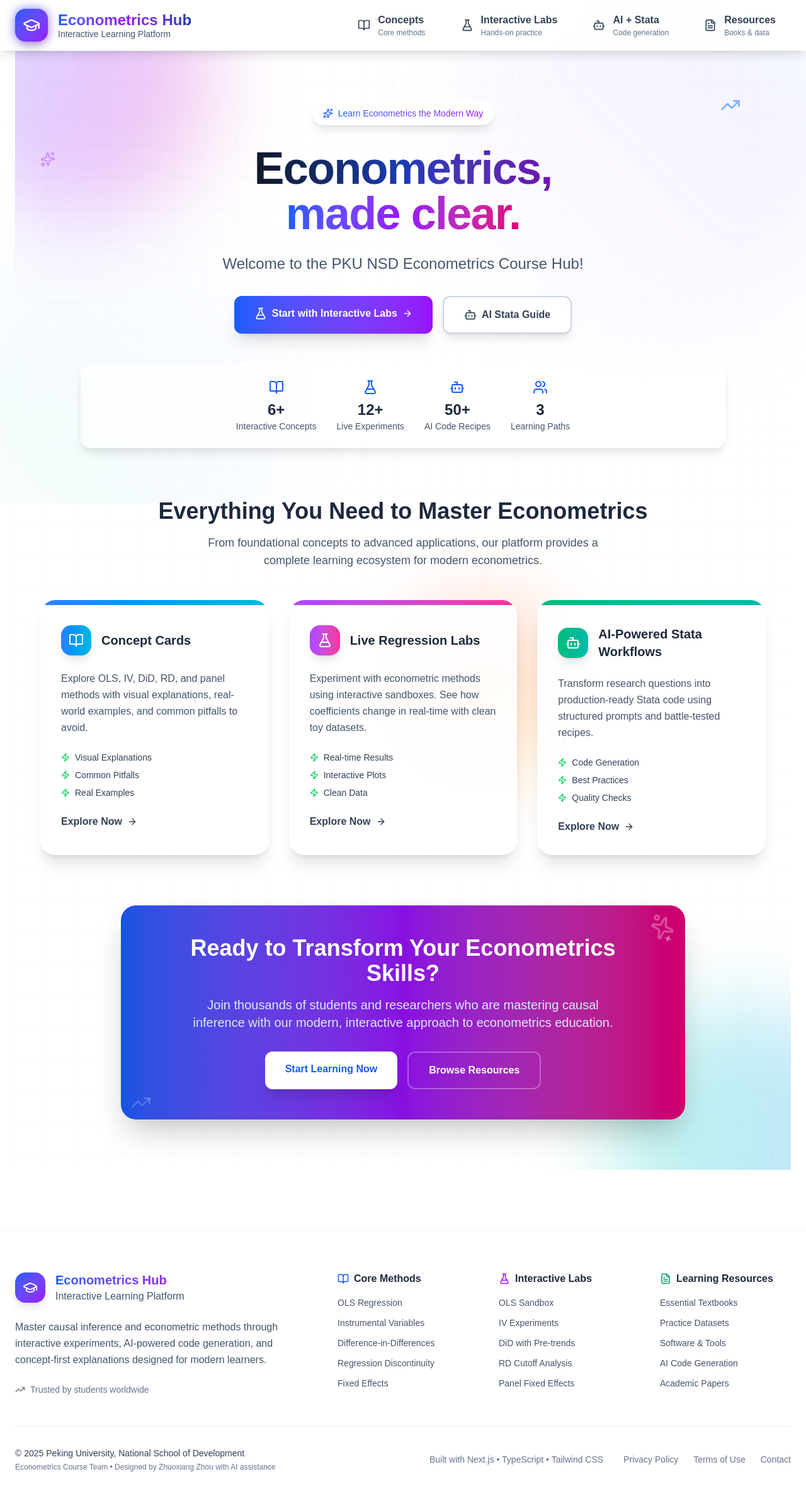
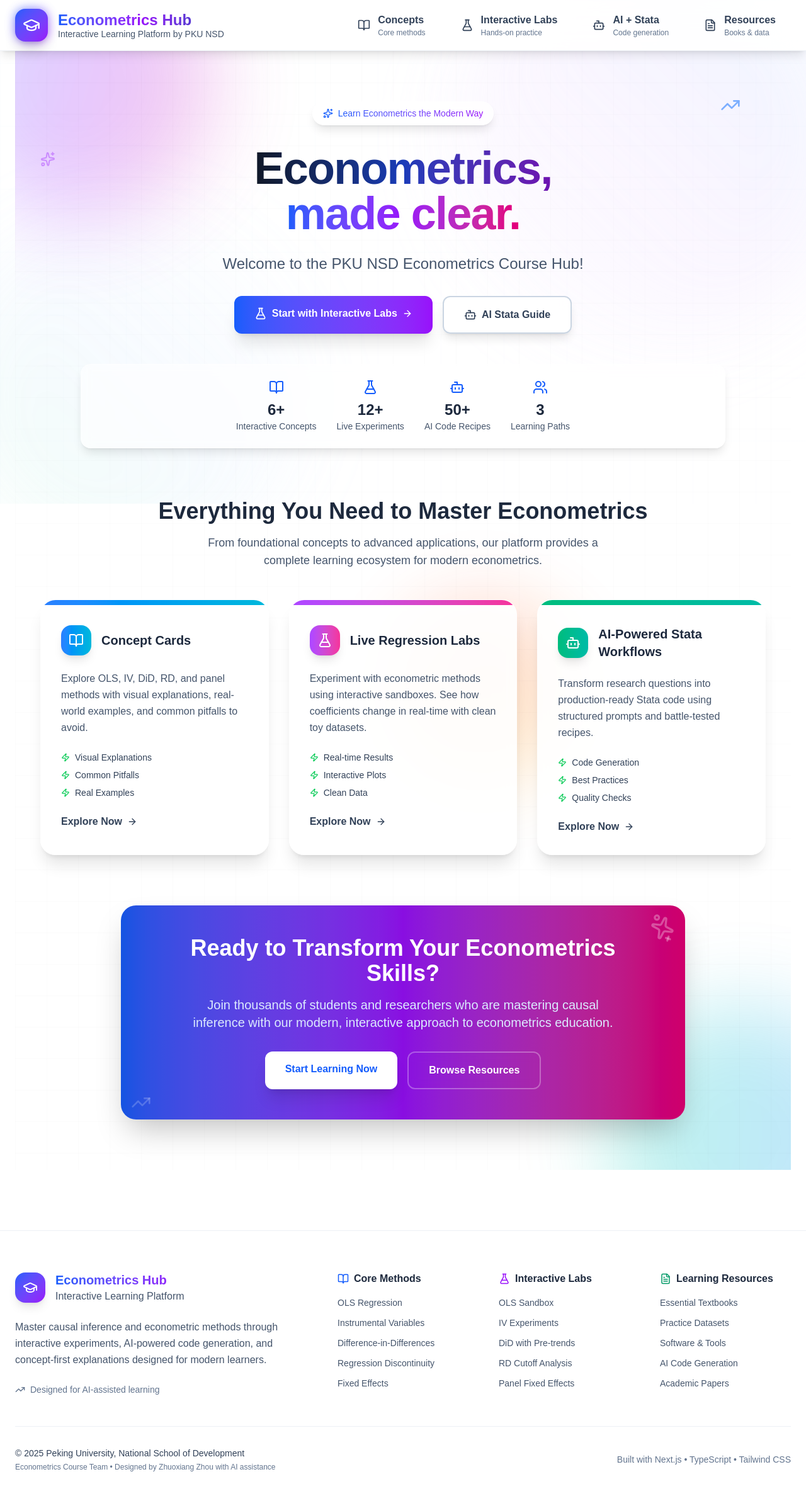
Before and after one commit to zhuoxiang-zhou/econ-site, a Next.js app: page / in a window 1280 px wide. Shown: the top 2376 px of the page at 63% size. Built offline with nearby package versions, Linux system fonts and the light colour scheme.

Commit message:
Update Layout

```diff
--- a/src/app/layout.tsx
+++ b/src/app/layout.tsx
@@ -104,7 +104,7 @@ export default function RootLayout({ children }: { children: React.ReactNode })
                     Econometrics Hub
                   </div>
                   <div className="text-sm text-slate-600 font-medium -mt-1">
-                    Interactive Learning Platform
+                    Interactive Learning Platform by PKU NSD
                   </div>
                 </div>
               </Link>
@@ -202,7 +202,7 @@ export default function RootLayout({ children }: { children: React.ReactNode })
                 </p>
                 <div className="flex items-center gap-2 text-sm text-slate-500">
                   <TrendingUp size={16} />
-                  <span>Trusted by students worldwide</span>
+                  <span>Designed for AI-assisted learning</span>
                 </div>
               </div>
 
@@ -268,11 +268,6 @@ export default function RootLayout({ children }: { children: React.ReactNode })
                   <div className="text-slate-500">
                     Built with Next.js • TypeScript • Tailwind CSS
                   </div>
-                  <div className="flex gap-6 text-slate-500">
-                    <Link href="#" className="hover:text-slate-700 transition-colors">Privacy Policy</Link>
-                    <Link href="#" className="hover:text-slate-700 transition-colors">Terms of Use</Link>
-                    <Link href="#" className="hover:text-slate-700 transition-colors">Contact</Link>
-                  </div>
                 </div>
               </div>
             </div>
```
